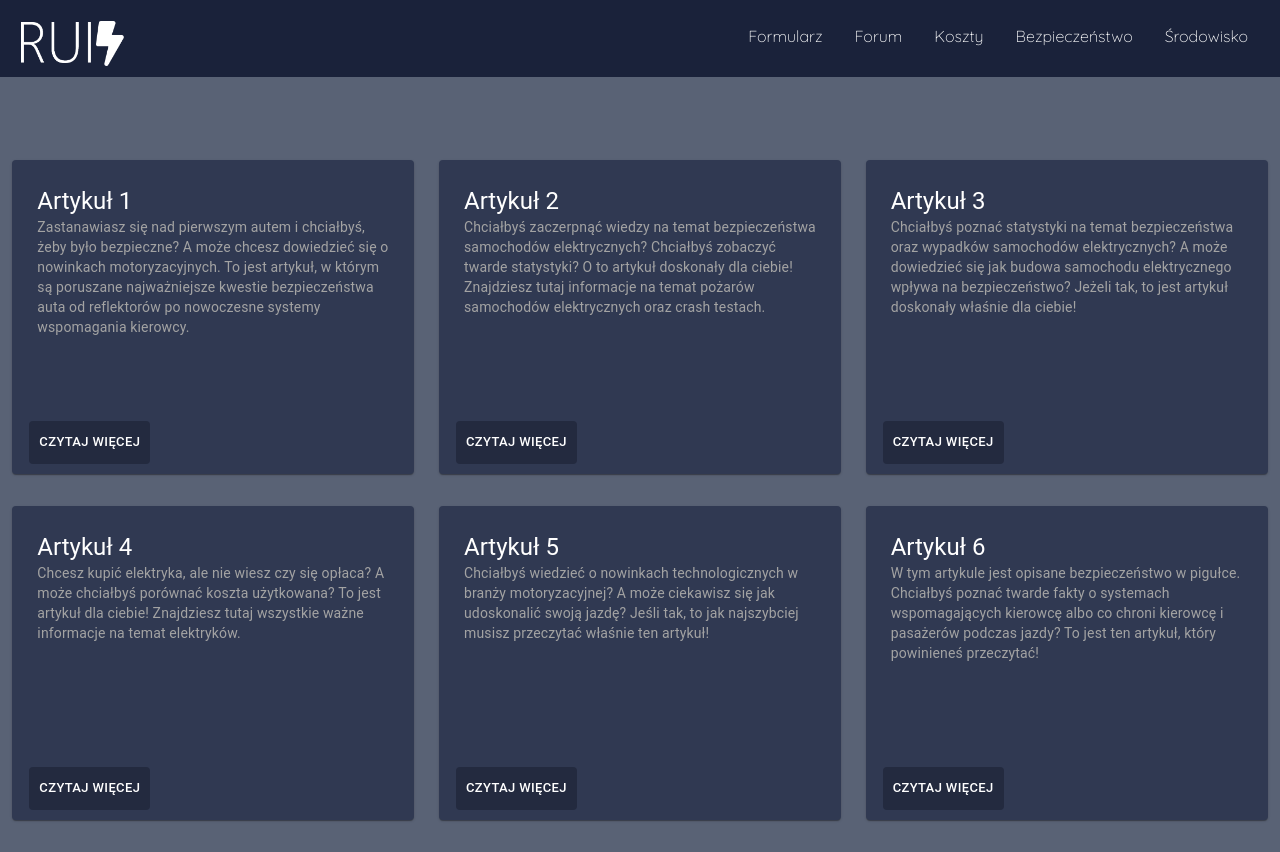
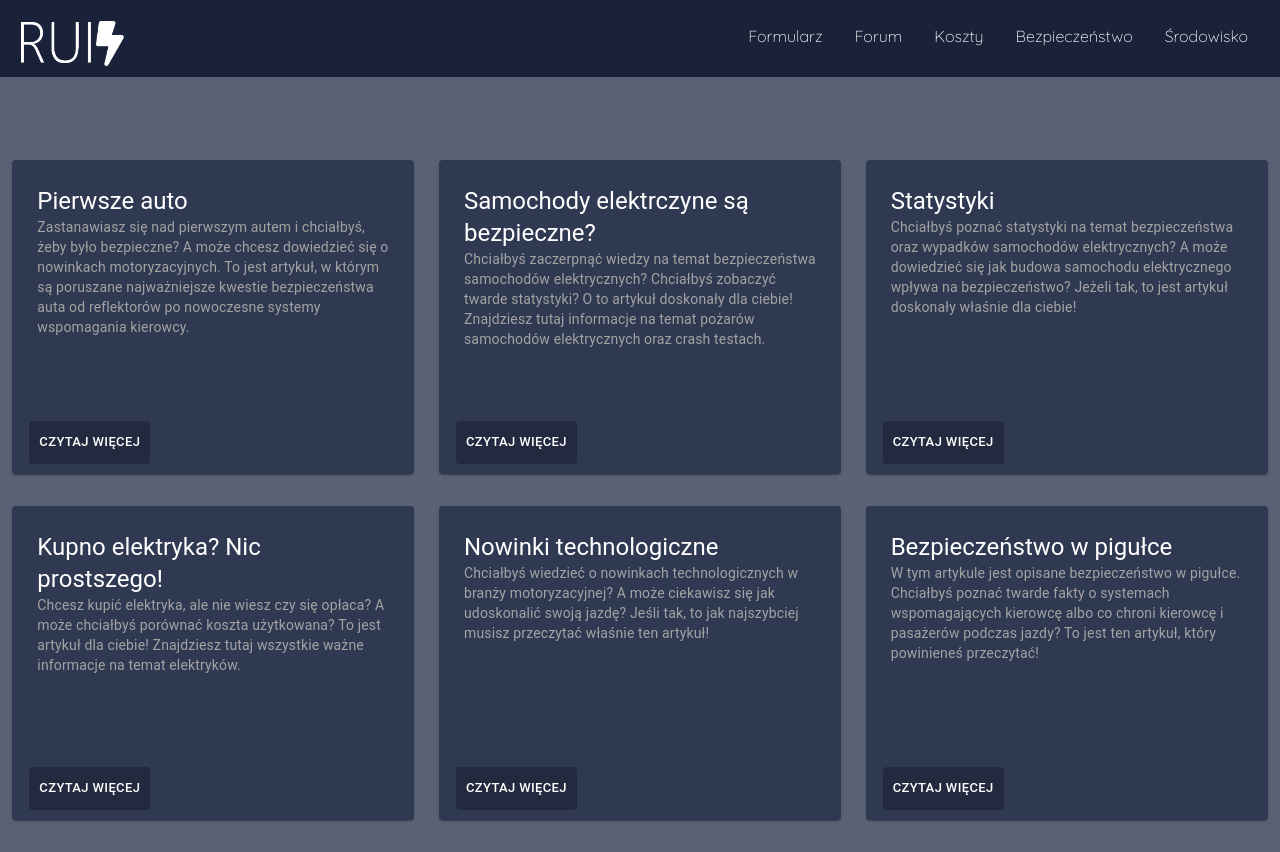
Before and after one commit to Just-Simon-Dev/hackaton, a React (Create React App) app: page /bezpieczenstwo in a window 1280 px wide. Built offline with nearby package versions, Linux system fonts and the light colour scheme.

Commit message:
change title

```diff
--- a/package.json
+++ b/package.json
@@ -3,11 +3,14 @@
   "version": "0.1.0",
   "private": true,
   "dependencies": {
+    "@material-ui/core": "^4.11.4",
+    "@material-ui/icons": "^4.11.2",
     "@testing-library/jest-dom": "^5.13.0",
     "@testing-library/react": "^11.2.7",
     "@testing-library/user-event": "^12.8.3",
     "react": "^17.0.2",
     "react-dom": "^17.0.2",
+    "react-router-dom": "^5.2.0",
     "react-scripts": "4.0.3",
     "web-vitals": "^1.1.2"
   },
--- a/src/components/Safety.js
+++ b/src/components/Safety.js
@@ -9,12 +9,12 @@ import Typography from '@material-ui/core/Typography'
 export default function Safety() {
 
     const context = [
-        { name: "Artykuł 1", link: "http://skoda-safety.wp.pl/artykul/czy-male-i-nowoczesne-auta-sa-bezpieczniejsze-niz-wieksze-i-starsze", context: "Zastanawiasz się nad pierwszym autem i chciałbyś, żeby było bezpieczne? A może chcesz dowiedzieć się o nowinkach motoryzacyjnych. To jest artykuł, w którym są poruszane najważniejsze kwestie bezpieczeństwa auta od reflektorów po nowoczesne systemy wspomagania kierowcy."},
-        { name: "Artykuł 2", link: "https://forsal.pl/artykuly/1430650,impact-czy-samochody-elektryczne-sa-bezpieczniejsze-od-samochodow-spalinowych.html", context: "Chciałbyś zaczerpnąć wiedzy na  temat bezpieczeństwa samochodów elektrycznych? Chciałbyś zobaczyć twarde statystyki? O to artykuł doskonały dla ciebie! Znajdziesz tutaj informacje na temat pożarów samochodów elektrycznych oraz crash testach." },
-        { name: "Artykuł 3", link: "https://knaufautomotive.com/pl/jak-samochody-elektryczne-poprawiaja-bezpieczenstwo-na-drogach/", context: "Chciałbyś poznać statystyki na temat bezpieczeństwa oraz wypadków samochodów elektrycznych? A może dowiedzieć się jak budowa samochodu elektrycznego wpływa na bezpieczeństwo? Jeżeli tak, to jest artykuł doskonały właśnie dla ciebie!" },
-        { name: "Artykuł 4", link: "https://e.autokult.pl/34235,samochody-elektryczne-dla-opornych-przedstawiamy-fakty-obalamy-mity", context: "Chcesz kupić elektryka, ale nie wiesz czy się opłaca? A może chciałbyś porównać koszta użytkowana? To jest artykuł dla ciebie! Znajdziesz tutaj wszystkie ważne informacje na temat elektryków." },
-        { name: "Artykuł 5", link: "https://www.autoexpert.pl/artykuly/wplyw-nowych-technologii-na-bezpieczenstwo-jazdy-samochodow", context: "Chciałbyś wiedzieć o nowinkach technologicznych w branży motoryzacyjnej? A może ciekawisz się jak udoskonalić swoją jazdę? Jeśli tak, to jak najszybciej musisz przeczytać właśnie ten artykuł!" },
-        { name: "Artykuł 6", link: "https://mojafirma.infor.pl/moto/eksploatacja-auta/porady-uzytkowe/697553,Co-w-samochodzie-odpowiada-za-bezpieczenstwo-pasazerow.html", context: "W tym artykule jest opisane bezpieczeństwo w pigułce. Chciałbyś poznać twarde fakty o systemach wspomagających kierowcę albo co chroni kierowcę i pasażerów podczas jazdy? To jest ten artykuł, który powinieneś przeczytać!" },
+        { name: "Pierwsze auto", link: "http://skoda-safety.wp.pl/artykul/czy-male-i-nowoczesne-auta-sa-bezpieczniejsze-niz-wieksze-i-starsze", context: "Zastanawiasz się nad pierwszym autem i chciałbyś, żeby było bezpieczne? A może chcesz dowiedzieć się o nowinkach motoryzacyjnych. To jest artykuł, w którym są poruszane najważniejsze kwestie bezpieczeństwa auta od reflektorów po nowoczesne systemy wspomagania kierowcy."},
+        { name: "Samochody elektrczyne są bezpieczne?", link: "https://forsal.pl/artykuly/1430650,impact-czy-samochody-elektryczne-sa-bezpieczniejsze-od-samochodow-spalinowych.html", context: "Chciałbyś zaczerpnąć wiedzy na  temat bezpieczeństwa samochodów elektrycznych? Chciałbyś zobaczyć twarde statystyki? O to artykuł doskonały dla ciebie! Znajdziesz tutaj informacje na temat pożarów samochodów elektrycznych oraz crash testach." },
+        { name: "Statystyki", link: "https://knaufautomotive.com/pl/jak-samochody-elektryczne-poprawiaja-bezpieczenstwo-na-drogach/", context: "Chciałbyś poznać statystyki na temat bezpieczeństwa oraz wypadków samochodów elektrycznych? A może dowiedzieć się jak budowa samochodu elektrycznego wpływa na bezpieczeństwo? Jeżeli tak, to jest artykuł doskonały właśnie dla ciebie!" },
+        { name: "Kupno elektryka? Nic prostszego!", link: "https://e.autokult.pl/34235,samochody-elektryczne-dla-opornych-przedstawiamy-fakty-obalamy-mity", context: "Chcesz kupić elektryka, ale nie wiesz czy się opłaca? A może chciałbyś porównać koszta użytkowana? To jest artykuł dla ciebie! Znajdziesz tutaj wszystkie ważne informacje na temat elektryków." },
+        { name: "Nowinki technologiczne", link: "https://www.autoexpert.pl/artykuly/wplyw-nowych-technologii-na-bezpieczenstwo-jazdy-samochodow", context: "Chciałbyś wiedzieć o nowinkach technologicznych w branży motoryzacyjnej? A może ciekawisz się jak udoskonalić swoją jazdę? Jeśli tak, to jak najszybciej musisz przeczytać właśnie ten artykuł!" },
+        { name: "Bezpieczeństwo w pigułce", link: "https://mojafirma.infor.pl/moto/eksploatacja-auta/porady-uzytkowe/697553,Co-w-samochodzie-odpowiada-za-bezpieczenstwo-pasazerow.html", context: "W tym artykule jest opisane bezpieczeństwo w pigułce. Chciałbyś poznać twarde fakty o systemach wspomagających kierowcę albo co chroni kierowcę i pasażerów podczas jazdy? To jest ten artykuł, który powinieneś przeczytać!" },
     ]
     return (
         <div className="safety-container">
```
Also changed, not shown: 1 other file (tests, documents, lock files or other folders).
